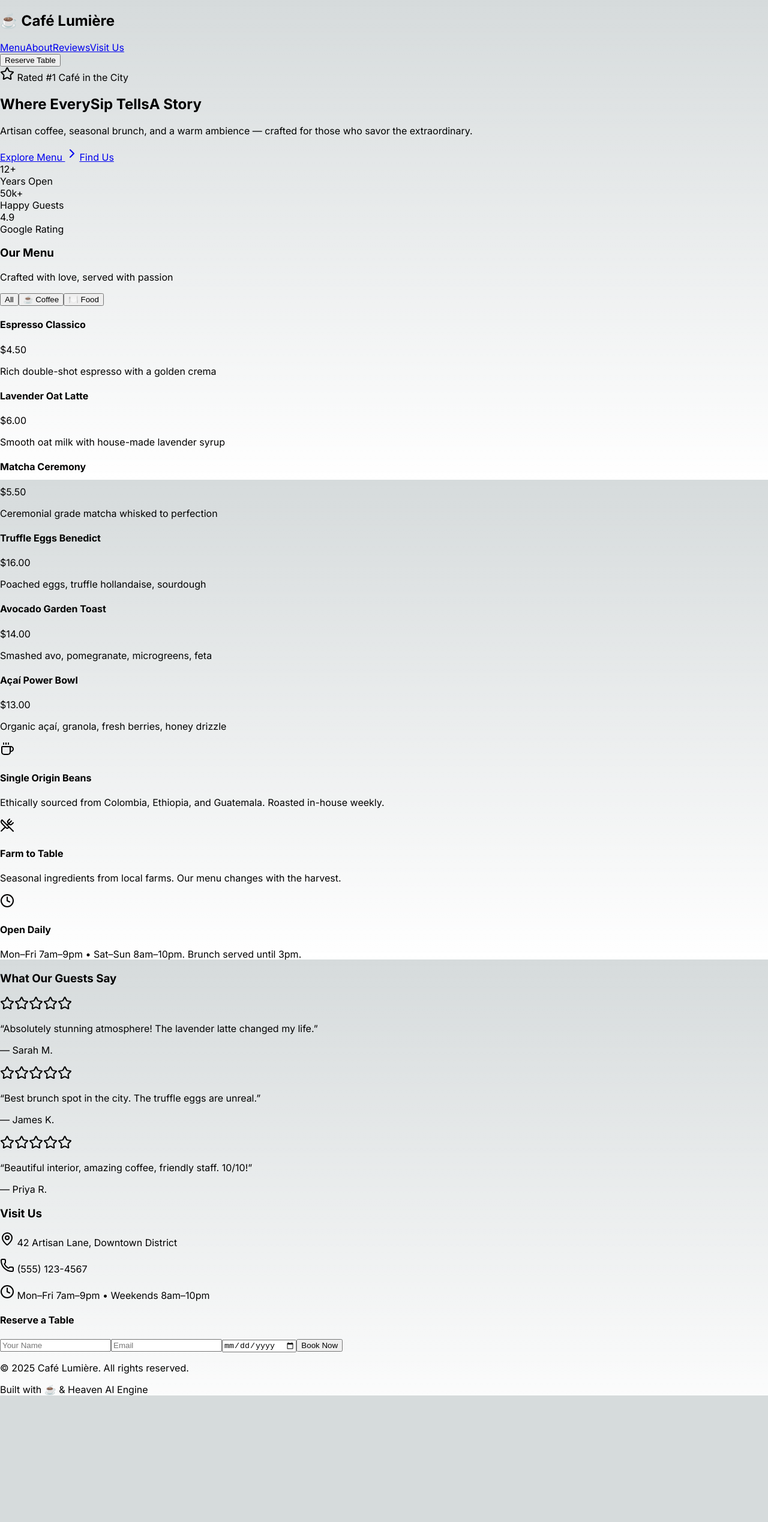
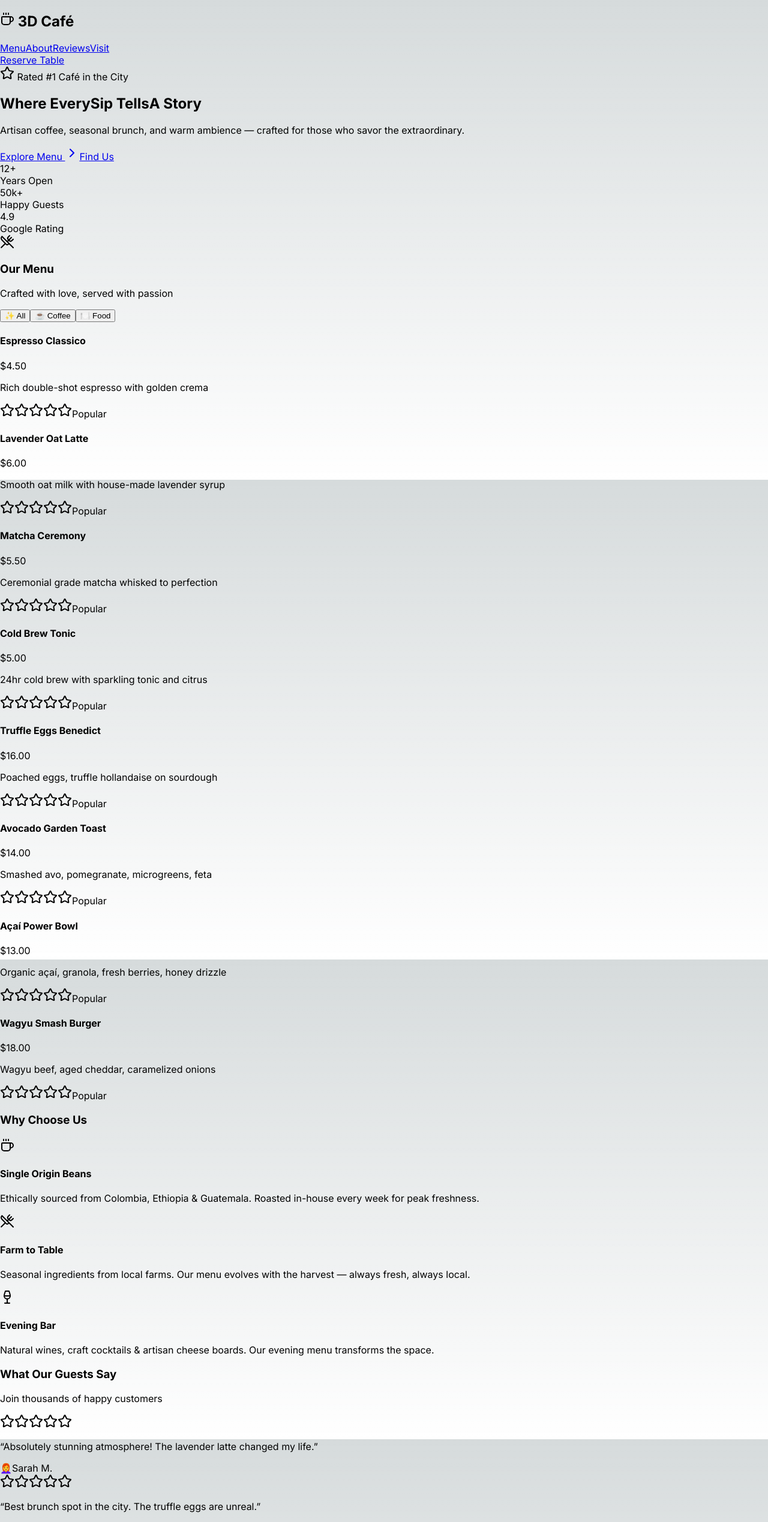
Before and after one commit to mdayaan11/aesthetic-3d-cafe, a Next.js app: page / in a window 1280 px wide. Shown: the top 2538 px of the page at 60% size. Before the commit the page ends 2327 px from the top, so only its background shows below. Built offline with nearby package versions, Linux system fonts and the light colour scheme.

Commit message:
feat: premium cafe page — menu tabs, reservation, reviews, animations

```diff
--- a/src/app/page.tsx
+++ b/src/app/page.tsx
@@ -1,53 +1,63 @@
 'use client';
 
 import { useState } from 'react';
-import { Coffee, UtensilsCrossed, Clock, MapPin, Star, Phone, ChevronRight } from 'lucide-react';
+import { Coffee, UtensilsCrossed, Clock, MapPin, Star, Phone, ChevronRight, Wine, Cake } from 'lucide-react';
 
 const menuItems = [
-  { name: 'Espresso Classico', price: '$4.50', desc: 'Rich double-shot espresso with a golden crema', category: 'coffee' },
-  { name: 'Lavender Oat Latte', price: '$6.00', desc: 'Smooth oat milk with house-made lavender syrup', category: 'coffee' },
-  { name: 'Matcha Ceremony', price: '$5.50', desc: 'Ceremonial grade matcha whisked to perfection', category: 'coffee' },
-  { name: 'Truffle Eggs Benedict', price: '$16.00', desc: 'Poached eggs, truffle hollandaise, sourdough', category: 'food' },
-  { name: 'Avocado Garden Toast', price: '$14.00', desc: 'Smashed avo, pomegranate, microgreens, feta', category: 'food' },
-  { name: 'Açaí Power Bowl', price: '$13.00', desc: 'Organic açaí, granola, fresh berries, honey drizzle', category: 'food' },
+  { name: 'Espresso Classico', price: '$4.50', desc: 'Rich double-shot espresso with golden crema', cat: 'coffee' },
+  { name: 'Lavender Oat Latte', price: '$6.00', desc: 'Smooth oat milk with house-made lavender syrup', cat: 'coffee' },
+  { name: 'Matcha Ceremony', price: '$5.50', desc: 'Ceremonial grade matcha whisked to perfection', cat: 'coffee' },
+  { name: 'Cold Brew Tonic', price: '$5.00', desc: '24hr cold brew with sparkling tonic and citrus', cat: 'coffee' },
+  { name: 'Truffle Eggs Benedict', price: '$16.00', desc: 'Poached eggs, truffle hollandaise on sourdough', cat: 'food' },
+  { name: 'Avocado Garden Toast', price: '$14.00', desc: 'Smashed avo, pomegranate, microgreens, feta', cat: 'food' },
+  { name: 'Açaí Power Bowl', price: '$13.00', desc: 'Organic açaí, granola, fresh berries, honey drizzle', cat: 'food' },
+  { name: 'Wagyu Smash Burger', price: '$18.00', desc: 'Wagyu beef, aged cheddar, caramelized onions', cat: 'food' },
 ];
 
 const reviews = [
-  { name: 'Sarah M.', text: 'Absolutely stunning atmosphere! The lavender latte changed my life.', stars: 5 },
-  { name: 'James K.', text: 'Best brunch spot in the city. The truffle eggs are unreal.', stars: 5 },
-  { name: 'Priya R.', text: 'Beautiful interior, amazing coffee, friendly staff. 10/10!', stars: 5 },
+  { name: 'Sarah M.', text: 'Absolutely stunning atmosphere! The lavender latte changed my life.', stars: 5, avatar: '👩‍🦰' },
+  { name: 'James K.', text: 'Best brunch spot in the city. The truffle eggs are unreal.', stars: 5, avatar: '👨‍💼' },
+  { name: 'Priya R.', text: 'Beautiful interior, amazing coffee, friendly staff. 10/10!', stars: 5, avatar: '👩‍💻' },
+  { name: 'David L.', text: 'The wagyu burger is a must-try. Incredible quality.', stars: 5, avatar: '🧑‍🍳' },
+];
+
+const hours = [
+  { day: 'Monday - Friday', time: '7:00 AM - 9:00 PM' },
+  { day: 'Saturday', time: '8:00 AM - 10:00 PM' },
+  { day: 'Sunday', time: '8:00 AM - 8:00 PM' },
 ];
 
 export default function Home() {
-  const [activeTab, setActiveTab] = useState<'all' | 'coffee' | 'food'>('all');
-  const filtered = activeTab === 'all' ? menuItems : menuItems.filter(i => i.category === activeTab);
+  const [tab, setTab] = useState<'all' | 'coffee' | 'food'>('all');
+  const filtered = tab === 'all' ? menuItems : menuItems.filter(i => i.cat === tab);
+  const [formSent, setFormSent] = useState(false);
 
   return (
     <main className="min-h-screen bg-gradient-to-br from-[#0a0a0a] via-[#1a0f0a] to-[#0d0d0d] text-white">
       {/* Navbar */}
-      <nav className="fixed top-0 w-full z-50 backdrop-blur-xl bg-black/30 border-b border-amber-900/20">
+      <nav className="fixed top-0 w-full z-50 backdrop-blur-xl bg-black/40 border-b border-amber-900/20">
         <div className="max-w-7xl mx-auto px-6 py-4 flex justify-between items-center">
-          <h1 className="text-2xl font-bold bg-gradient-to-r from-amber-400 to-orange-500 bg-clip-text text-transparent">
-            ☕ Café Lumière
+          <h1 className="text-2xl font-bold bg-gradient-to-r from-amber-400 to-orange-500 bg-clip-text text-transparent flex items-center gap-2">
+            <Coffee className="w-6 h-6 text-amber-400" /> 3D Café
           </h1>
           <div className="hidden md:flex gap-8 text-sm text-gray-300">
-            <a href="#menu" className="hover:text-amber-400 transition-colors">Menu</a>
-            <a href="#about" className="hover:text-amber-400 transition-colors">About</a>
-            <a href="#reviews" className="hover:text-amber-400 transition-colors">Reviews</a>
-            <a href="#contact" className="hover:text-amber-400 transition-colors">Visit Us</a>
+            {['Menu', 'About', 'Reviews', 'Visit'].map(link => (
+              <a key={link} href={`#${link.toLowerCase()}`} className="hover:text-amber-400 transition-colors duration-200">{link}</a>
+            ))}
           </div>
-          <button className="bg-gradient-to-r from-amber-500 to-orange-600 px-5 py-2 rounded-full text-sm font-semibold hover:scale-105 transition-transform">
+          <a href="#visit" className="bg-gradient-to-r from-amber-500 to-orange-600 px-5 py-2 rounded-full text-sm font-semibold hover:scale-105 hover:shadow-lg hover:shadow-amber-500/25 transition-all">
             Reserve Table
-          </button>
+          </a>
         </div>
       </nav>
 
       {/* Hero */}
-      <section className="relative pt-32 pb-24 px-6 overflow-hidden">
+      <section className="relative pt-32 pb-28 px-6 overflow-hidden">
         <div className="absolute inset-0 bg-[radial-gradient(ellipse_at_top,_var(--tw-gradient-stops))] from-amber-900/20 via-transparent to-transparent" />
+        <div className="absolute top-20 right-20 w-96 h-96 bg-amber-500/5 rounded-full blur-3xl" />
         <div className="max-w-7xl mx-auto relative z-10">
           <div className="max-w-3xl">
-            <div className="inline-flex items-center gap-2 bg-amber-500/10 border border-amber-500/20 rounded-full px-4 py-1.5 text-amber-400 text-sm mb-6">
+            <div className="inline-flex items-center gap-2 bg-amber-500/10 border border-amber-500/20 rounded-full px-4 py-1.5 text-amber-400 text-sm mb-6 animate-pulse">
               <Star className="w-4 h-4 fill-amber-400" /> Rated #1 Café in the City
             </div>
             <h2 className="text-6xl md:text-8xl font-black leading-[0.9] tracking-tight mb-6">
@@ -58,30 +68,24 @@ export default function Home() {
               A Story
             </h2>
             <p className="text-xl text-gray-400 max-w-xl mb-8 leading-relaxed">
-              Artisan coffee, seasonal brunch, and a warm ambience — crafted for those who savor the extraordinary.
+              Artisan coffee, seasonal brunch, and warm ambience — crafted for those who savor the extraordinary.
             </p>
             <div className="flex flex-wrap gap-4">
               <a href="#menu" className="group bg-gradient-to-r from-amber-500 to-orange-600 px-8 py-3.5 rounded-full font-semibold text-lg hover:shadow-lg hover:shadow-amber-500/25 transition-all flex items-center gap-2">
                 Explore Menu <ChevronRight className="w-5 h-5 group-hover:translate-x-1 transition-transform" />
               </a>
-              <a href="#contact" className="border border-gray-700 px-8 py-3.5 rounded-full font-semibold text-lg hover:bg-white/5 transition-colors">
+              <a href="#visit" className="border border-gray-700 px-8 py-3.5 rounded-full font-semibold text-lg hover:bg-white/5 transition-all">
                 Find Us
               </a>
             </div>
           </div>
-          <div className="mt-16 grid grid-cols-3 gap-6 max-w-md">
-            <div className="text-center">
-              <div className="text-3xl font-bold text-amber-400">12+</div>
-              <div className="text-xs text-gray-500 mt-1">Years Open</div>
+          <div className="mt-16 grid grid-cols-3 gap-8 max-w-md">
+            {[{ n: '12+', l: 'Years Open' }, { n: '50k+', l: 'Happy Guests' }, { n: '4.9', l: 'Google Rating' }].map(s => (
+              <div key={s.l} className="text-center">
+                <div className="text-3xl font-bold text-amber-400">{s.n}</div>
+                <div className="text-xs text-gray-500 mt-1">{s.l}</div>
               </div>
-            <div className="text-center">
-              <div className="text-3xl font-bold text-amber-400">50k+</div>
-              <div className="text-xs text-gray-500 mt-1">Happy Guests</div>
-            </div>
-            <div className="text-center">
-              <div className="text-3xl font-bold text-amber-400">4.9</div>
-              <div className="text-xs text-gray-500 mt-1">Google Rating</div>
-            </div>
+            ))}
           </div>
         </div>
       </section>
@@ -89,24 +93,33 @@ export default function Home() {
       {/* Menu */}
       <section id="menu" className="py-24 px-6">
         <div className="max-w-7xl mx-auto">
-          <h3 className="text-4xl font-bold mb-2">Our Menu</h3>
+          <div className="flex items-center gap-3 mb-2">
+            <UtensilsCrossed className="w-8 h-8 text-amber-400" />
+            <h3 className="text-4xl font-bold">Our Menu</h3>
+          </div>
           <p className="text-gray-500 mb-8">Crafted with love, served with passion</p>
           <div className="flex gap-3 mb-10">
-            {(['all', 'coffee', 'food'] as const).map(tab => (
-              <button key={tab} onClick={() => setActiveTab(tab)}
-                className={`px-5 py-2 rounded-full text-sm font-medium transition-all ${activeTab === tab ? 'bg-amber-500 text-black' : 'bg-white/5 text-gray-400 hover:bg-white/10'}`}>
-                {tab === 'all' ? 'All' : tab === 'coffee' ? '☕ Coffee' : '🍽️ Food'}
+            {([['all', '✨ All'], ['coffee', '☕ Coffee'], ['food', '🍽️ Food']] as const).map(([key, label]) => (
+              <button key={key} onClick={() => setTab(key as any)}
+                className={`px-6 py-2.5 rounded-full text-sm font-medium transition-all duration-200 ${tab === key ? 'bg-amber-500 text-black shadow-lg shadow-amber-500/25' : 'bg-white/5 text-gray-400 hover:bg-white/10'}`}>
+                {label}
               </button>
             ))}
           </div>
-          <div className="grid md:grid-cols-2 lg:grid-cols-3 gap-6">
+          <div className="grid md:grid-cols-2 lg:grid-cols-4 gap-5">
             {filtered.map((item, i) => (
-              <div key={i} className="group bg-white/[0.03] border border-white/[0.06] rounded-2xl p-6 hover:bg-white/[0.06] hover:border-amber-500/30 hover:scale-[1.02] transition-all duration-300">
+              <div key={i} className="group bg-white/[0.03] border border-white/[0.06] rounded-2xl p-6 hover:bg-white/[0.06] hover:border-amber-500/30 hover:scale-[1.02] transition-all duration-300 cursor-pointer">
                 <div className="flex justify-between items-start mb-3">
                   <h4 className="text-lg font-semibold group-hover:text-amber-400 transition-colors">{item.name}</h4>
-                  <span className="text-amber-400 font-bold">{item.price}</span>
+                  <span className="text-amber-400 font-bold text-lg">{item.price}</span>
                 </div>
-                <p className="text-gray-500 text-sm">{item.desc}</p>
+                <p className="text-gray-500 text-sm leading-relaxed">{item.desc}</p>
+                <div className="mt-4 flex items-center gap-1">
+                  {Array.from({ length: 5 }).map((_, j) => (
+                    <Star key={j} className="w-3 h-3 fill-amber-400/60 text-amber-400/60" />
+                  ))}
+                  <span className="text-xs text-gray-600 ml-1">Popular</span>
+                </div>
               </div>
             ))}
           </div>
@@ -115,71 +128,114 @@ export default function Home() {
 
       {/* About */}
       <section id="about" className="py-24 px-6 bg-gradient-to-b from-transparent via-amber-950/10 to-transparent">
-        <div className="max-w-7xl mx-auto grid md:grid-cols-3 gap-8">
+        <div className="max-w-7xl mx-auto">
+          <h3 className="text-4xl font-bold mb-12 text-center">Why Choose Us</h3>
+          <div className="grid md:grid-cols-3 gap-8">
             {[
-            { icon: Coffee, title: 'Single Origin Beans', desc: 'Ethically sourced from Colombia, Ethiopia, and Guatemala. Roasted in-house weekly.' },
-            { icon: UtensilsCrossed, title: 'Farm to Table', desc: 'Seasonal ingredients from local farms. Our menu changes with the harvest.' },
-            { icon: Clock, title: 'Open Daily', desc: 'Mon–Fri 7am–9pm • Sat–Sun 8am–10pm. Brunch served until 3pm.' },
+              { icon: Coffee, title: 'Single Origin Beans', desc: 'Ethically sourced from Colombia, Ethiopia & Guatemala. Roasted in-house every week for peak freshness.' },
+              { icon: UtensilsCrossed, title: 'Farm to Table', desc: 'Seasonal ingredients from local farms. Our menu evolves with the harvest — always fresh, always local.' },
+              { icon: Wine, title: 'Evening Bar', desc: 'Natural wines, craft cocktails & artisan cheese boards. Our evening menu transforms the space.' },
             ].map((card, i) => (
-            <div key={i} className="bg-white/[0.03] border border-white/[0.06] rounded-2xl p-8 hover:border-amber-500/30 transition-all duration-300">
-              <card.icon className="w-10 h-10 text-amber-400 mb-4" />
-              <h4 className="text-xl font-bold mb-2">{card.title}</h4>
+              <div key={i} className="bg-white/[0.03] border border-white/[0.06] rounded-2xl p-8 hover:border-amber-500/30 hover:scale-[1.02] transition-all duration-300">
+                <div className="w-14 h-14 rounded-xl bg-amber-500/10 flex items-center justify-center mb-5">
+                  <card.icon className="w-7 h-7 text-amber-400" />
+                </div>
+                <h4 className="text-xl font-bold mb-3">{card.title}</h4>
                 <p className="text-gray-500 leading-relaxed">{card.desc}</p>
               </div>
             ))}
+          </div>
         </div>
       </section>
 
       {/* Reviews */}
       <section id="reviews" className="py-24 px-6">
         <div className="max-w-7xl mx-auto">
-          <h3 className="text-4xl font-bold mb-10">What Our Guests Say</h3>
-          <div className="grid md:grid-cols-3 gap-6">
+          <h3 className="text-4xl font-bold mb-3">What Our Guests Say</h3>
+          <p className="text-gray-500 mb-12">Join thousands of happy customers</p>
+          <div className="grid md:grid-cols-2 lg:grid-cols-4 gap-6">
             {reviews.map((r, i) => (
-              <div key={i} className="bg-white/[0.03] border border-white/[0.06] rounded-2xl p-6">
+              <div key={i} className="bg-white/[0.03] border border-white/[0.06] rounded-2xl p-6 hover:border-amber-500/20 transition-all duration-300">
                 <div className="flex gap-1 mb-3">
                   {Array.from({ length: r.stars }).map((_, j) => (
                     <Star key={j} className="w-4 h-4 fill-amber-400 text-amber-400" />
                   ))}
                 </div>
-                <p className="text-gray-300 mb-4 italic">&ldquo;{r.text}&rdquo;</p>
-                <p className="text-sm text-amber-400 font-semibold">— {r.name}</p>
+                <p className="text-gray-300 mb-4 italic text-sm leading-relaxed">&ldquo;{r.text}&rdquo;</p>
+                <div className="flex items-center gap-2">
+                  <span className="text-2xl">{r.avatar}</span>
+                  <span className="text-sm text-amber-400 font-semibold">{r.name}</span>
+                </div>
               </div>
             ))}
           </div>
         </div>
       </section>
 
-      {/* Contact */}
-      <section id="contact" className="py-24 px-6 bg-gradient-to-t from-amber-950/20 to-transparent">
+      {/* Hours + Contact */}
+      <section id="visit" className="py-24 px-6 bg-gradient-to-t from-amber-950/20 to-transparent">
         <div className="max-w-7xl mx-auto grid md:grid-cols-2 gap-12">
           <div>
-            <h3 className="text-4xl font-bold mb-6">Visit Us</h3>
-            <div className="space-y-4 text-gray-400">
-              <p className="flex items-center gap-3"><MapPin className="w-5 h-5 text-amber-400" /> 42 Artisan Lane, Downtown District</p>
-              <p className="flex items-center gap-3"><Phone className="w-5 h-5 text-amber-400" /> (555) 123-4567</p>
-              <p className="flex items-center gap-3"><Clock className="w-5 h-5 text-amber-400" /> Mon–Fri 7am–9pm • Weekends 8am–10pm</p>
+            <h3 className="text-4xl font-bold mb-8">Visit Us</h3>
+            <div className="space-y-4 text-gray-400 mb-8">
+              <p className="flex items-center gap-3"><MapPin className="w-5 h-5 text-amber-400 shrink-0" /> 42 Artisan Lane, Downtown District</p>
+              <p className="flex items-center gap-3"><Phone className="w-5 h-5 text-amber-400 shrink-0" /> (555) 123-4567</p>
+            </div>
+            <div className="bg-white/[0.03] border border-white/[0.06] rounded-2xl p-6">
+              <h4 className="font-bold mb-4 flex items-center gap-2"><Clock className="w-5 h-5 text-amber-400" /> Opening Hours</h4>
+              {hours.map((h, i) => (
+                <div key={i} className="flex justify-between py-2 border-b border-white/[0.04] last:border-0">
+                  <span className="text-gray-400">{h.day}</span>
+                  <span className="text-amber-400 font-medium">{h.time}</span>
+                </div>
+              ))}
             </div>
           </div>
           <div className="bg-white/[0.03] border border-white/[0.06] rounded-2xl p-8">
-            <h4 className="text-xl font-bold mb-4">Reserve a Table</h4>
-            <form className="space-y-4" onSubmit={e => e.preventDefault()}>
-              <input type="text" placeholder="Your Name" className="w-full bg-white/5 border border-white/10 rounded-xl px-4 py-3 text-white placeholder-gray-600 focus:border-amber-500 focus:outline-none transition-colors" />
-              <input type="email" placeholder="Email" className="w-full bg-white/5 border border-white/10 rounded-xl px-4 py-3 text-white placeholder-gray-600 focus:border-amber-500 focus:outline-none transition-colors" />
-              <input type="date" className="w-full bg-white/5 border border-white/10 rounded-xl px-4 py-3 text-white focus:border-amber-500 focus:outline-none transition-colors" />
-              <button type="submit" className="w-full bg-gradient-to-r from-amber-500 to-orange-600 py-3 rounded-xl font-semibold hover:shadow-lg hover:shadow-amber-500/25 transition-all">
-                Book Now
+            <h4 className="text-xl font-bold mb-6">Reserve a Table</h4>
+            {formSent ? (
+              <div className="text-center py-12">
+                <div className="text-5xl mb-4">🎉</div>
+                <h5 className="text-xl font-bold text-amber-400 mb-2">Reservation Confirmed!</h5>
+                <p className="text-gray-400">We&apos;ll send you a confirmation email shortly.</p>
+                <button onClick={() => setFormSent(false)} className="mt-4 text-sm text-amber-400 underline">Make another</button>
+              </div>
+            ) : (
+              <form className="space-y-4" onSubmit={e => { e.preventDefault(); setFormSent(true); }}>
+                <input type="text" placeholder="Your Name" required className="w-full bg-white/5 border border-white/10 rounded-xl px-4 py-3 text-white placeholder-gray-600 focus:border-amber-500 focus:outline-none focus:ring-1 focus:ring-amber-500/50 transition-all" />
+                <input type="email" placeholder="Email Address" required className="w-full bg-white/5 border border-white/10 rounded-xl px-4 py-3 text-white placeholder-gray-600 focus:border-amber-500 focus:outline-none focus:ring-1 focus:ring-amber-500/50 transition-all" />
+                <div className="grid grid-cols-2 gap-3">
+                  <input type="date" required className="w-full bg-white/5 border border-white/10 rounded-xl px-4 py-3 text-white focus:border-amber-500 focus:outline-none transition-all" />
+                  <select className="w-full bg-white/5 border border-white/10 rounded-xl px-4 py-3 text-gray-400 focus:border-amber-500 focus:outline-none transition-all">
+                    <option>2 Guests</option>
+                    <option>3 Guests</option>
+                    <option>4 Guests</option>
+                    <option>5+ Guests</option>
+                  </select>
+                </div>
+                <button type="submit" className="w-full bg-gradient-to-r from-amber-500 to-orange-600 py-3.5 rounded-xl font-semibold hover:shadow-lg hover:shadow-amber-500/25 transition-all hover:scale-[1.01]">
+                  Book Now ✨
                 </button>
               </form>
+            )}
           </div>
         </div>
       </section>
 
       {/* Footer */}
-      <footer className="border-t border-white/[0.06] py-8 px-6">
-        <div className="max-w-7xl mx-auto flex flex-col md:flex-row justify-between items-center gap-4 text-gray-600 text-sm">
-          <p>© 2025 Café Lumière. All rights reserved.</p>
-          <p>Built with ☕ & <span className="text-amber-400">Heaven AI Engine</span></p>
+      <footer className="border-t border-white/[0.06] py-10 px-6">
+        <div className="max-w-7xl mx-auto flex flex-col md:flex-row justify-between items-center gap-6">
+          <div className="flex items-center gap-2">
+            <Coffee className="w-5 h-5 text-amber-400" />
+            <span className="font-bold text-lg">3D Café</span>
+          </div>
+          <div className="flex gap-8 text-sm text-gray-500">
+            <a href="#menu" className="hover:text-amber-400 transition-colors">Menu</a>
+            <a href="#about" className="hover:text-amber-400 transition-colors">About</a>
+            <a href="#reviews" className="hover:text-amber-400 transition-colors">Reviews</a>
+            <a href="#visit" className="hover:text-amber-400 transition-colors">Visit</a>
+          </div>
+          <p className="text-gray-600 text-sm">© 2025 3D Café. Built with <span className="text-amber-400">Heaven AI</span></p>
         </div>
       </footer>
     </main>
```
Lines whose indentation alone changed are shown as unchanged.
